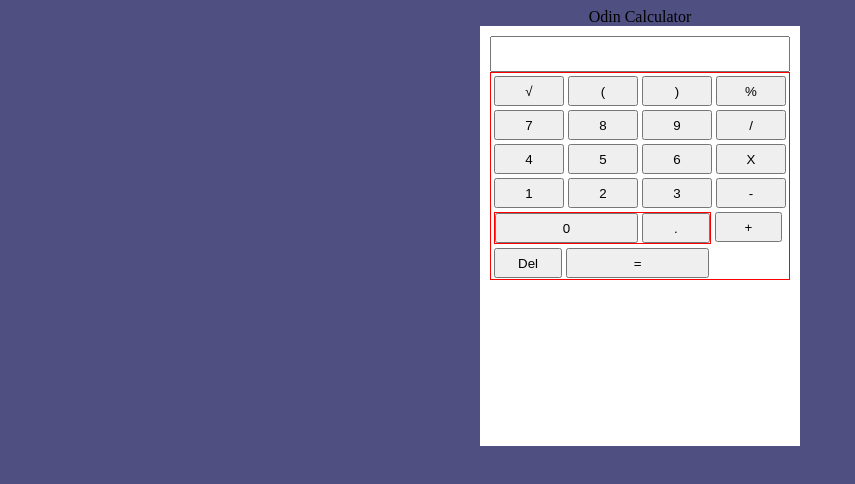
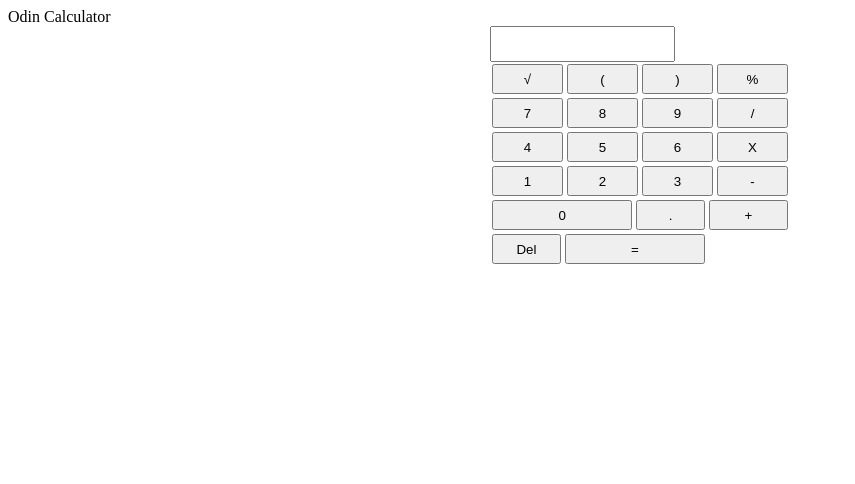
Before and after one commit to kiganoakuma/odin-calculator, a plain HTML site: page index.html in a window 1280 px wide. Shown: the whole page, without its empty margins (0-855 px from the left). Drawn offline with Linux system fonts and the light colour scheme.

Commit message:
updating for workstation change

```diff
--- a/css/style.css
+++ b/css/style.css
@@ -1,46 +1,42 @@
-body {
-    display: flex;
-    flex-direction: column;
-    align-items: center;
-    background-color: rgb(79, 79, 130);
+
+
+.container {
+    width: 300px;
+    margin: 0 auto;
 }
 
-.container {
-    display: flex;
-    flex-direction: column;
-    width: 300px;
-    height: 400px;
-    background-color: white;
-    padding: 10px;
+input[type="button"] {
+    margin: 2px;
+    padding: 0;
+    width: calc(25% - 4px);
+    height: 50px;
 }
-
-#entry-buttons {
-    display: flex;
-    flex-direction: column;
-    padding: 3px;
-    border: 1px solid red;
-}
-
 
 .row {
     display: flex;
+    justify-content: space-between;
 }
 
 .conflict {
     display: flex;
+    justify-content: space-between;
 }
 
 .left {
     display: flex;
     flex-direction: column;
+    padding-right: 0;
 }
 
+.left .top, .left .bottom {
+    display: flex;
+    justify-content: space-between;
 
-.top {
-    display: flex;
-    border: 1px solid red;
 }
 
-.bottom {
+.big {
     display: flex;
+    justify-content: center;
+    align-items: center;
+    flex: 2 1 auto;
 }
--- a/index.html
+++ b/index.html
@@ -57,9 +57,7 @@
               />
             </div>
           </div>
-          <div class="right">
-            <input type="button" name="" value="+" class="global grey plus" />
-          </div>
+          <input type="button" name="" value="+" class="global grey plus" />
         </div>
       </div>
     </div>
--- a/js/script.js
+++ b/js/script.js
@@ -1,58 +1,59 @@
-const allNormalButtons = document.querySelectorAll('.normal');
-const allInputs = document.querySelectorAll('input');
-const rows = document.querySelectorAll('.row');
-const conflictTopLeft = document.querySelector('.top');
-const conflictBottomLeft = document.querySelector('.bottom');
-const small = document.querySelectorAll('.small');
-const big = document.querySelectorAll('.big');
-const plus = document.querySelector('.plus');
-const conflict = document.querySelector('.conflict');
-const left = document.querySelector('.left');
-const buttonContainer = document.querySelector('#entry-buttons')
+const elements = {
+    allNormalButtons: document.querySelectorAll('.normal'),
+    allInputs: document.querySelectorAll('input'),
+    rows: document.querySelectorAll('.row'),
+    conflictTopLeft: document.querySelector('.top'),
+    conflictBottomLeft: document.querySelector('.bottom'),
+    small: document.querySelectorAll('.small'),
+    big: document.querySelectorAll('.big'),
+    plus: document.querySelector('.plus'),
+    conflict: document.querySelector('.conflict'),
+    left: document.querySelector('.left'),
+    buttonContainer: document.querySelector('#entry-buttons')
+};
 
-function countSiblingsElements(element) {
-    const parent = element.parentNode;
-    const children = parent.children;
-    const siblings = Array.from(children).filter((child => child !== element));
-    return siblings.length;
-}
+const dimensions = {
+    width: 300,
+    buttonContainerHeight: 200,
+    gap: 4,
+    leftConflictWidth: (300 * 3) / 4 - 4 * 2,
+    rightConflictWidth: (300 * 3) / 4 - 1
+};
 
-let width = 300;
-let height = 400;
-let buttonContainerHeight = 200;
-let gap = 4;
-let leftConflictWidth = ((width) * 3) / 4 - gap * 2.5;
-let rightConflictWidth = ((width) * 3) / 4 - 1;
+// Calculate normalButtonWidth after defining initial dimensions
+dimensions.normalButtonWidth = (dimensions.width - dimensions.gap * 4) / 4;
 
-buttonContainer.style.height = `${buttonContainerHeight}px`;
-buttonContainer.style.gap = `${gap}px`;
-left.style.gap = `${gap}px`;
-
-plus.style.width = `${(width / 4) - (gap * 2)}px`;
-
-
-allInputs.forEach((input) => {
-    input.style.height = `${((buttonContainerHeight - (gap * 5)) / 6)}px`;
-})
-
-rows.forEach((row) => {
-    row.style.justifyContent = 'space-between';
-    row.style.gap = `${gap}px`;
-})
-
-allNormalButtons.forEach((button) => {
-    button.style.width = `${(width - (gap * (4 ))/ 4)}px`;
-});
-conflict.style.gap = `${gap}px`;
-conflictTopLeft.style.width = `${leftConflictWidth}px`;
-conflictTopLeft.style.gap = `${gap}px`;
-conflictBottomLeft.style.width = `${leftConflictWidth}px`;
-conflictBottomLeft.style.gap = `${gap}px`;
-
-small.forEach((button) => {
-    button.style.width = `${(width) / 4 - (gap)}px`;
+// Apply styles to buttonContainer and left elements
+Object.assign(elements.buttonContainer.style, {
+    height: `${dimensions.buttonContainerHeight}px`,
 });
 
-big.forEach((button) => {
-    button.style.width = `${((width * 2) / 4 )}px`;
+// Apply styles to plus element
+Object.assign(elements.plus.style, {
+    width: `${dimensions.rightConflictWidth}px`,
 });
+
+// Apply styles to inputs
+const inputHeight = (dimensions.buttonContainerHeight - dimensions.gap * 5) / 6;
+elements.allInputs.forEach(input => input.style.height = `${inputHeight}px`);
+
+// Apply styles to rows
+elements.rows.forEach(row => {
+    row.style.justifyContent = 'space-between';
+});
+
+// Apply styles to normal buttons
+elements.allNormalButtons.forEach(button => button.style.width = `${dimensions.normalButtonWidth}px`);
+
+// Apply styles to conflict elements
+[elements.conflictTopLeft, elements.conflictBottomLeft].forEach(el => {
+    el.style.width = `${dimensions.leftConflictWidth}px`;
+});
+
+// Apply styles to small buttons
+const smallButtonWidth = dimensions.width / 4 - (dimensions.gap - 0.5);
+elements.small.forEach(button => button.style.width = `${smallButtonWidth}px`);
+
+// Apply styles to big buttons
+const bigButtonWidth = dimensions.normalButtonWidth * 2 + dimensions.gap;
+elements.big.forEach(button => button.style.width = `${bigButtonWidth}px`);
```
